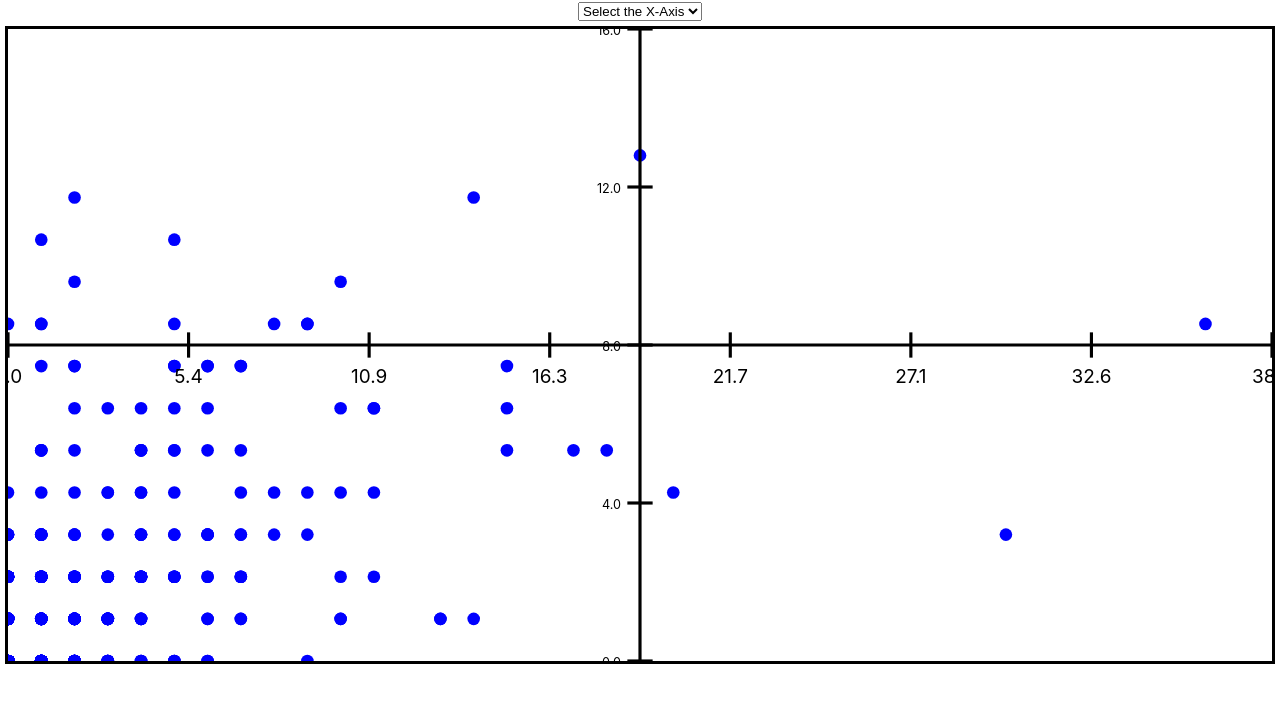
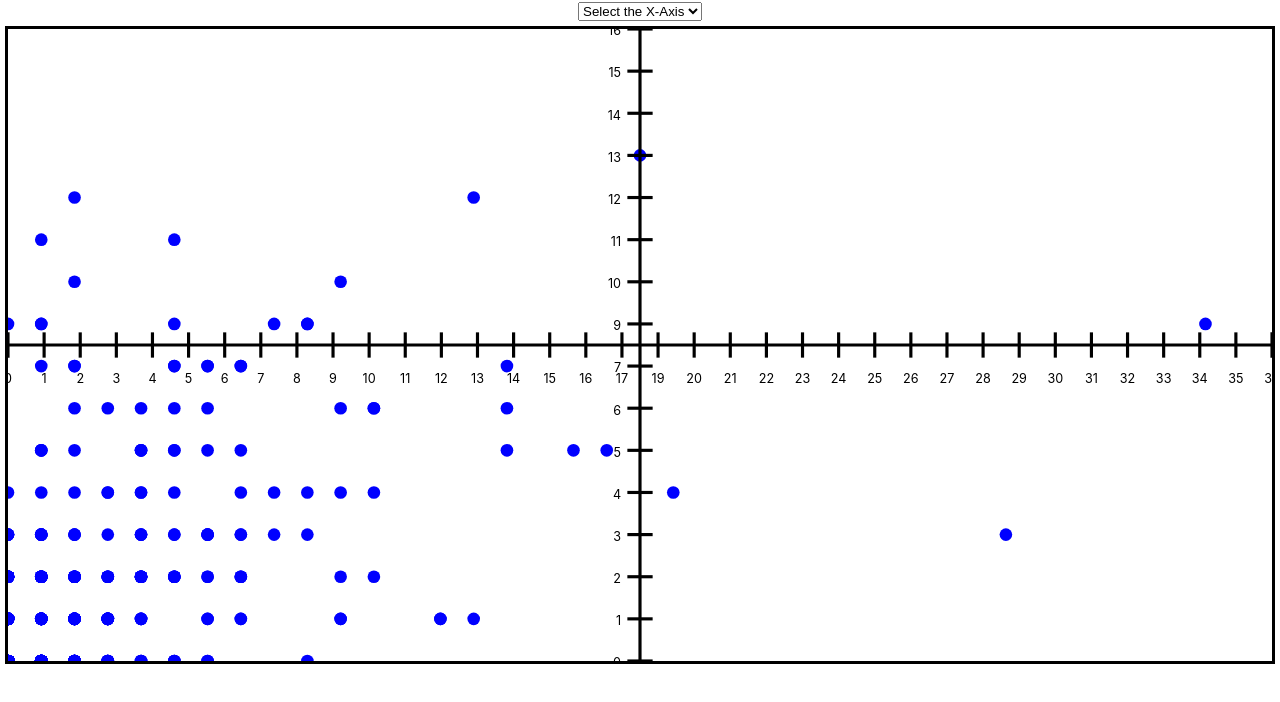
Before and after one commit to Nuri-G/ForwardThinkers, a React (Create React App) app: page / in a window 1280 px wide. Shown: the top 702 px of the page. Built offline with nearby package versions, Linux system fonts and the light colour scheme.

Commit message:
spacing axes, but markings are still off

```diff
--- a/src/App.js
+++ b/src/App.js
@@ -145,78 +145,65 @@ class Circles extends React.Component {
 
 
     renderXAxis() {
-        const desiredTickCount = 20; // Set your desired number of tick marks
-        const xAxisLabels = this.state.data ? Object.keys(this.state.data[0]['Performance']) : [];
-        const xRange = this.state.xMax - this.state.xMin;
-        const tickCount = Math.min(desiredTickCount, xAxisLabels.length); // Ensure you don't exceed the available data points
+        const data = this.state.data;
+        const xAxisProperty = this.state.xAxis;
+        const xValues = data ? data.map(line => parseFloat(line['Performance'][xAxisProperty])) : [];
+        const xMax = Math.max(...xValues);
+        const xMin = Math.min(...xValues);
+        const tickCount = xMax; // You can adjust this based on your requirements
+        const xAverage = xValues.reduce((acc, val) => acc + val, 0) / xValues.length;
 
         return (
             <g>
                 <line x1={0} y1={this.height / 2} x2={this.width} y2={this.height / 2} stroke="black" strokeWidth="0.25" />
-                {xAxisLabels.map((label, i) => {
-                    if (i % (xAxisLabels.length / tickCount) === 0) { // Control the number of tick marks
-                        const x = (i / (xAxisLabels.length - 1)) * this.width;
-                        const value = this.state.xMin + (i / (xAxisLabels.length - 1)) * xRange;
-                        return (
-                            <g key={i}>
-                                <line x1={x} y1={this.height / 2 - 1} x2={x} y2={this.height / 2 + 1} stroke="black" strokeWidth="0.25" />
-                                <text x={x} y={this.height / 2 + 3} fontSize="1.5" textAnchor="middle">{value.toFixed(1)}</text>
-                            </g>
-                        );
-                    }
-                    return null; // Hide the labels and tick marks that are not part of the selected tickCount
+                {Array.from({ length: tickCount }).map((_, i) => {
+                    const value = xMin + (i / (tickCount - 1)) * (xMax - xMin);
+                    const x = ((value - xMin) / (xMax - xMin)) * this.width;
+                    return (
+                        <g key={i}>
+                            <line x1={x} y1={this.height / 2 - 1} x2={x} y2={this.height / 2 + 1} stroke="black" strokeWidth="0.25" />
+                            <text x={x} y={this.height / 2 + 3} fontSize="1" textAnchor="middle">
+                                {value.toFixed(0)}
+                            </text>
+                        </g>
+                    );
                 })}
             </g>
         );
     }
 
 
-    // renderYAxis() {
-    //     const tickCount = 5; // You can adjust this based on your requirements
-    //     const yAxisLabels = this.state.data ? Object.keys(this.state.data[0]['Performance']) : [];
-    //     const yRange = this.state.yMax - this.state.yMin;
 
-    //     return (
-    //         <g>
-    //             <line x1={this.width / 2} y1={0} x2={this.width / 2} y2={this.height} stroke="black" strokeWidth="0.25" />
-    //             {yAxisLabels.map((label, i) => {
-    //                 const y = (i / (yAxisLabels.length - 1)) * this.height;
-    //                 const value = this.state.yMin + (i / (yAxisLabels.length - 1)) * yRange;
-    //                 return (
-    //                     <g key={i}>
-    //                         <line x1={this.width / 2 - 1} y1={y} x2={this.width / 2 + 1} y2={y} stroke="black" strokeWidth="0.25" />
-    //                         <text x={this.width / 2 - 1.5} y={y + 0.5} fontSize= "1" textAnchor="end">{value.toFixed(1)}</text>
-    //                     </g>
-    //                 );
-    //             })}
-    //         </g>
-    //     );
-    // }
+
+
     renderYAxis() {
-        const tickCount = 5; // You can adjust this based on your requirements
         const data = this.state.data;
         const yAxisProperty = this.state.yAxis;
         const yValues = data ? data.map(line => parseFloat(line['Performance'][yAxisProperty])) : [];
+        const yMax = Math.max(...yValues);
         const yMin = Math.min(...yValues);
-        const yMax = Math.max(...yValues);
-        const yRange = yMax - yMin;
+        const tickCount = yMax; // You can adjust this based on your requirements
+        const yAverage = yValues.reduce((acc, val) => acc + val, 0) / yValues.length;
 
         return (
             <g>
                 <line x1={this.width / 2} y1={0} x2={this.width / 2} y2={this.height} stroke="black" strokeWidth="0.25" />
                 {Array.from({ length: tickCount }).map((_, i) => {
                     const y = (i / (tickCount - 1)) * this.height;
-                    const value = yMax - (i / (tickCount - 1)) * yRange; // Invert the value here
+                    const value = yMax - (i / (tickCount - 1)) * (yMax - yMin); // Invert the value here
                     return (
                         <g key={i}>
                             <line x1={this.width / 2 - 1} y1={y} x2={this.width / 2 + 1} y2={y} stroke="black" strokeWidth="0.25" />
-                            <text x={this.width / 2 - 1.5} y={y + 0.5} fontSize="1" textAnchor="end">{value.toFixed(1)}</text>
+                            <text x={this.width / 2 - 1.5} y={y + 0.5} fontSize="1" textAnchor="end">{value.toFixed(0)}</text>
                         </g>
                     );
                 })}
             </g>
         );
     }
+
+
+
 
 
 
```
